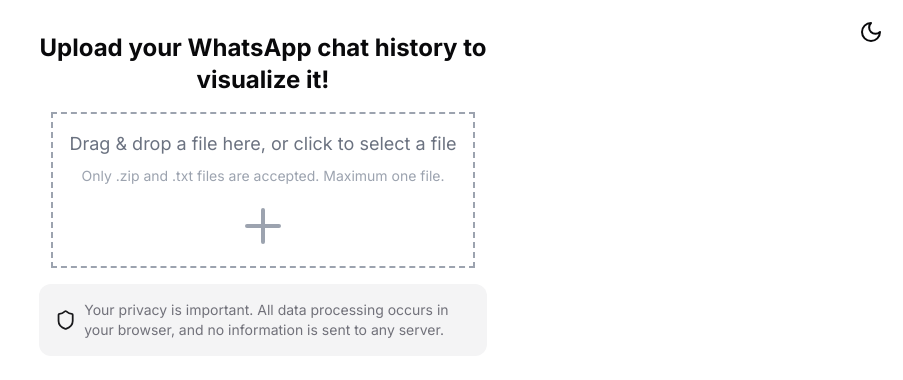
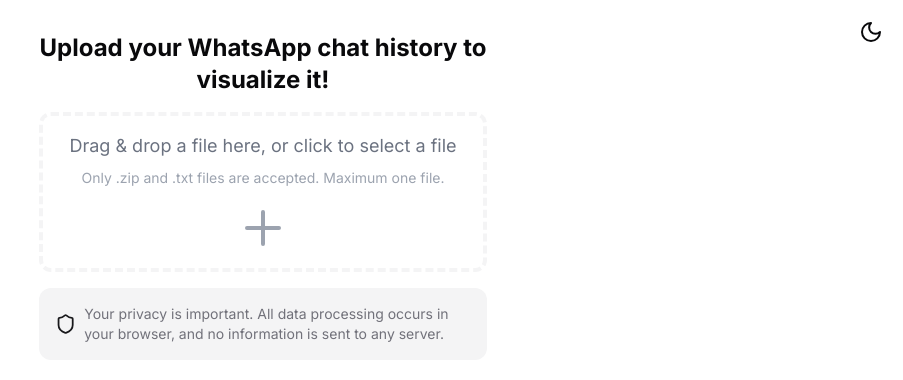
Before and after one commit to la-lo-go/whatsgraph, a Next.js app: page / in a window 1280 px wide. Shown: the top 380 px of the page, without its empty margins (377-1280 px from the left). Built offline with nearby package versions, Linux system fonts and the light colour scheme; what unzipit would draw is missing.

Commit message:
ADD Dropzone spinner

```diff
--- a/src/components/Dropzone.tsx
+++ b/src/components/Dropzone.tsx
@@ -9,29 +9,35 @@
 
 export default function MyDropzone({ onMessagesParsed }: MyDropzoneProps) {
   const [acceptedFileName, setAcceptedFileName] = useState<string | null>(null);
+  const [isProcessing, setIsProcessing] = useState(false);
 
   const handleFileContent = useCallback((fileText: string) => {
     const messages = ParseWhatsAppMessages(fileText);
     onMessagesParsed(messages);
+    setIsProcessing(false);
   }, [onMessagesParsed]);
 
-  const handleZipFile = useCallback(async (binaryStr: ArrayBuffer) => {;
+  const handleZipFile = useCallback(async (binaryStr: ArrayBuffer) => {
+    setIsProcessing(true);
     const zipFiles = await LoadZipContent(binaryStr);
     const fileText = await GetFirstTxtFileContent(zipFiles);
     if (fileText) {
       handleFileContent(fileText);
     } else {
       console.log("No .txt file found in the zip");
+      setIsProcessing(false);
     }
   }, [handleFileContent]);
 
   const handleTextFile = useCallback((binaryStr: ArrayBuffer, fileName: string) => {
+    setIsProcessing(true);
     const fileText = new TextDecoder().decode(new Uint8Array(binaryStr));
     handleFileContent(fileText);
     setAcceptedFileName(fileName);
   }, [handleFileContent]);
 
   const onDrop = useCallback((acceptedFiles: File[]) => {
+    setIsProcessing(true);
     acceptedFiles.forEach((file: File) => {
       const reader = new FileReader();
       reader.onabort = () => console.log("file reading was aborted");
@@ -46,6 +52,7 @@
           handleTextFile(binaryStr as ArrayBuffer, file.name);
         } else {
           console.error("Unsupported file type");
+          setIsProcessing(false);
         }
       };
       reader.readAsArrayBuffer(file);
@@ -69,17 +76,26 @@
   return (
     <div
       {...getRootProps()}
-      className="border-2 border-dashed border-gray-400 rounded-lg p-4 hover:bg-gray-800 hover:cursor-pointer text-center"
+      className="border-4 border-dashed grow border-secondary rounded-xl p-4 hover:bg-secondary hover:border-gray-500 hover:border-solid hover:cursor-pointer text-center"
     >
       <input {...getInputProps()} />
       {isDragReject && (
         <p className="text-red-500">The file will be rejected</p>
       )}
-      {!acceptedFileName && <DropzoneInstructions />}
-      {acceptedFileName && (
-        <div className="mt-4">
-          <p className="text-blue-500">Accepted File: {acceptedFileName}</p>
+      {isProcessing ? (
+        <div className="flex flex-col items-center justify-center">
+          <div className="animate-spin rounded-full h-12 w-12 border-4 border-primary border-t-transparent"></div>
+          <p className="mt-2 text-muted-foreground">Processing file...</p>
         </div>
+      ) : (
+        <>
+          {!acceptedFileName && <DropzoneInstructions />}
+          {acceptedFileName && (
+            <div className="mt-4">
+              <p className="text-blue-500">Accepted File: {acceptedFileName}</p>
+            </div>
+          )}
+        </>
       )}
     </div>
   );
```
